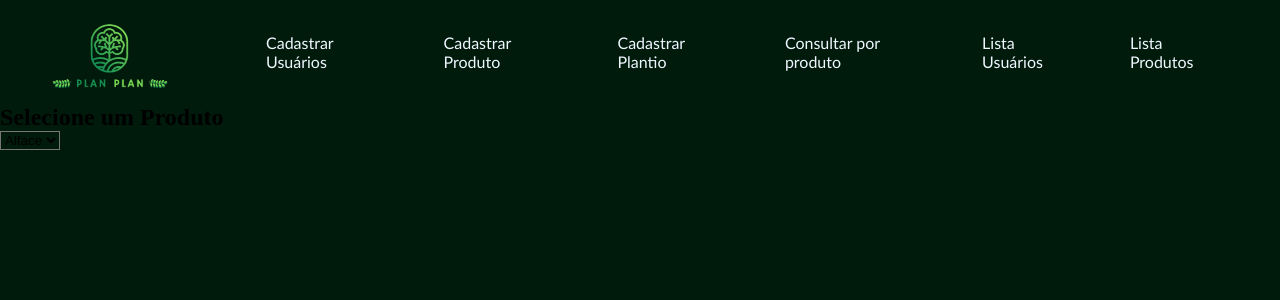
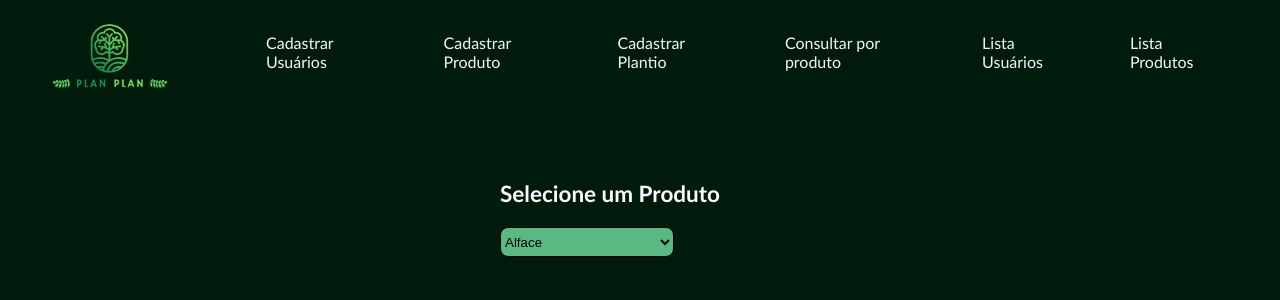
Before and after one commit to cristianstoe/Plan-Plan, an Angular app in the folder Software/angular-front/: page /findBy in a window 1280 px wide. Shown: the top 300 px of the page. Built offline with nearby package versions, Linux system fonts and the light colour scheme.

Commit message:
adicionando estilo em consultar por produto

```diff
--- a/Software/angular-front/src/app/components/find-by-product/find-by-instrument.component.css
+++ b/Software/angular-front/src/app/components/find-by-product/find-by-instrument.component.css
@@ -22,3 +22,19 @@
 .current-student {
     margin-left: 2rem;
 }
+
+.divFindProduct {
+    color: white;
+    margin: 60px;
+    font-family: 'Gill Sans', 'Gill Sans MT', Calibri, 'Trebuchet MS', sans-serif;
+    font-size: 15px;
+}
+
+.divFindProduct select {
+    margin-top: 20px;
+    border: solid 1px rgb(0, 0, 0);
+    border-radius: 8px;
+    width: 174px;
+    height: 30px;
+    background-color: #5AB883;
+}
--- a/Software/angular-front/src/app/components/find-by-product/find-by-instrument.component.html
+++ b/Software/angular-front/src/app/components/find-by-product/find-by-instrument.component.html
@@ -1,17 +1,15 @@
-<div>
+<div style="width: 400px; margin: auto; padding-top: 1rem">
+  <div class="divFindProduct">
     <h2>Selecione um Produto</h2>
-    <select (change)= "onSelectProduto($event.target.value)" >
-        <option *ngFor = "let i of produto" > {{i}} </option >
+    <select (change)="onSelectProduto($event.target.value)">
+      <option *ngFor="let i of produto"> {{i}} </option>
     </select>
 
     <div *ngIf="currentProduto">
       <h4>Listagem Usuários pelo Produto Selecionado</h4>
       <ul class="student-list">
-            <li
-                *ngFor="let user of produtos; let i = index"
-                [class.active]="i == currentIndex"
-                (click)="setActiveUser(user, i)"
-            >
+        <li *ngFor="let user of produtos; let i = index" [class.active]="i == currentIndex"
+          (click)="setActiveUser(user, i)">
           {{ user.nome }}
         </li>
       </ul>
@@ -41,3 +39,4 @@
 
     </div>
   </div>
+</div>
```
Lines whose indentation alone changed are shown as unchanged.
